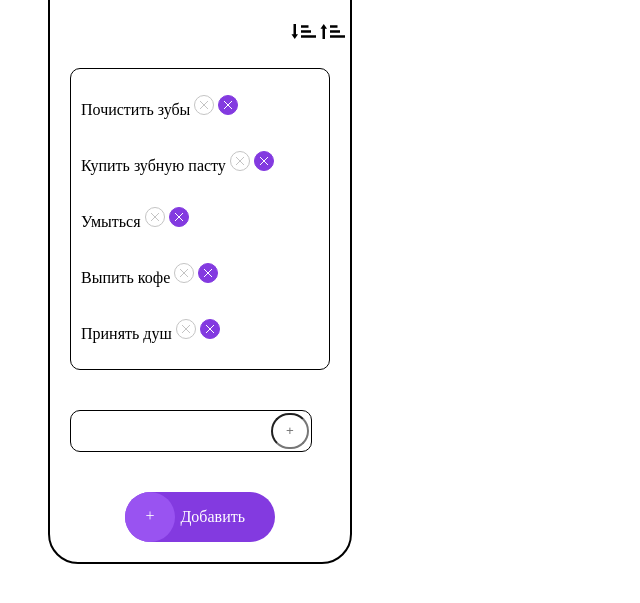
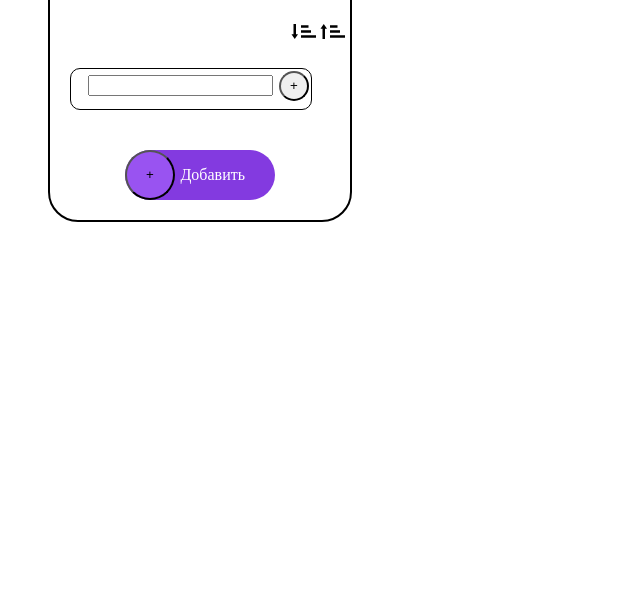
Before and after one commit to Olgamay/Project_2_2022, a plain HTML site: page index.html in a window 1280 px wide. Shown: the part 143-746 px from the top of the page, without its empty margins (0-640 px from the left). Drawn offline with Linux system fonts and the light colour scheme.

Commit message:
от8.05.2021

```diff
--- a/index.html
+++ b/index.html
@@ -15,20 +15,25 @@
         <H1>To-Do List</H1>
         <div class="sorting"> <img src="images/Group_73.svg"> <img src="images/Group_91.svg">
         </div>
-        <div class="block-text">
+        <!-- <div class="block-text">
             <div class="block-text_1"><p> Почистить зубы <img src="images/Group_77.svg"> <img src="images/Group_70.svg"> </p></div>
             <div class="block-text_1"><p>Купить зубную пасту <img src="images/Group_77.svg"> <img src="images/Group_70.svg"></p></div>
             <div class="block-text_1"><p>Умыться <img src="images/Group_77.svg"> <img src="images/Group_70.svg"></p></div>
             <div class="block-text_1"><p>Выпить кофе <img src="images/Group_77.svg"> <img src="images/Group_70.svg"></p></div>
             <div class="block-text_1"><p>Принять душ <img src="images/Group_77.svg"> <img src="images/Group_70.svg"></p></div>
-        </div>
+        </div> -->
         <div class="input">
-           <input placeholder="+">
+            <label>
+            <input type="text" required>
+        </label>
+           <button class="plus_input">+</button>
+
         </div>
 
         <div class="dobav_1">
            <div class="dobav">
-            <div class="plus"><p class="plus_1"> +</p></div>
+               <button class="plus">+</button>
+            <!-- <div class="plus"><p class="plus_1"> +</p></div> -->
             <p class="dobav_2"> Добавить</p>
         </div>
         </div>
--- a/script.js
+++ b/script.js
@@ -0,0 +1,9 @@
+let textInput = document.querySelector('.input');
+let button = document.querySelector('.plus_input');
+button.addEventListener('click', () => {
+    let newElement = document.createElement('p');
+    parentElement.append(newElement);
+    // newText.innerText = textInput.value;
+    // let result = document.querySelector('body');
+    // resultText.appendChild(newText);
+  });
--- a/style.css
+++ b/style.css
@@ -45,7 +45,7 @@
     text-align: right;
     vertical-align:middle;
 }
-input {
+.plus_input {
     width: 30px;
     height: 30px;
     border-radius: 50px;
@@ -69,7 +69,6 @@ input {
     border-radius: 50px;
 }
 .plus {
-
     background-color: #9953F1;
     border-radius: 50px;
     width: 50px;
```
